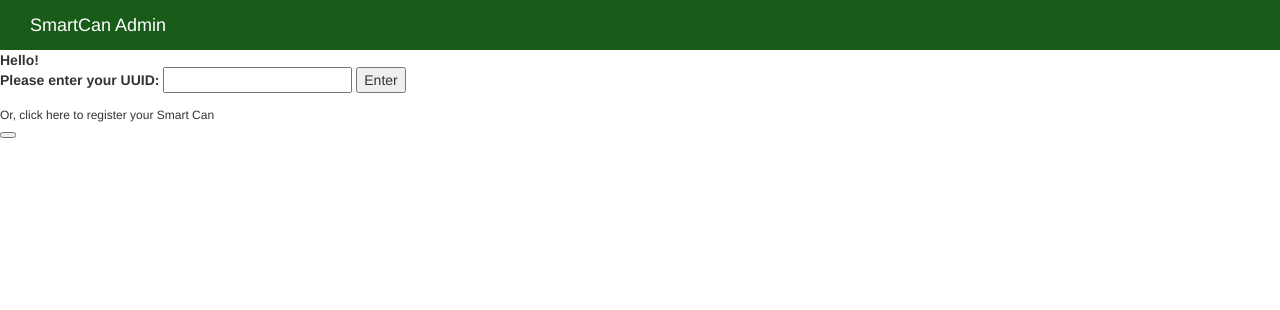
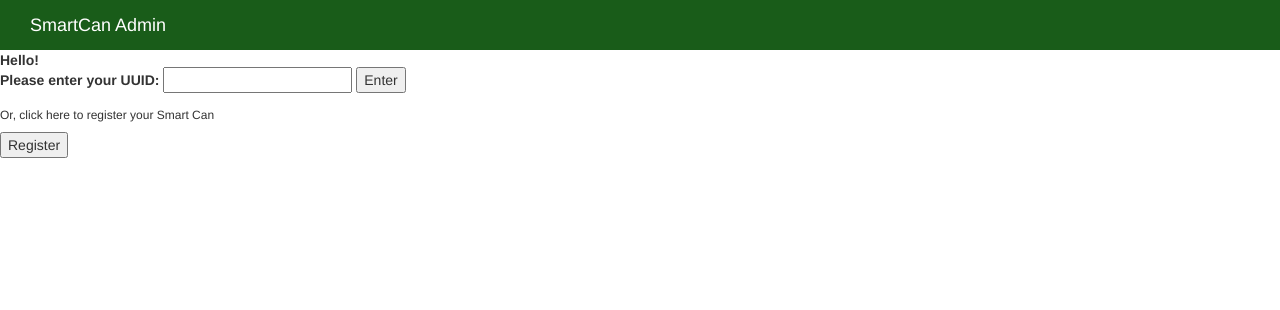
Before and after one commit to dcl67/SmartCanAPI, a Django app: page /config/ in a window 1280 px wide. Shown: the top 310 px of the page. Run offline with Django 3.2, Linux system fonts and the light colour scheme; some libraries are stand-ins or nearby versions.

Commit message:
Fixed register button hiccup

```diff
--- a/django/Config/templates/landing.html
+++ b/django/Config/templates/landing.html
@@ -40,7 +40,7 @@
     </form>
 
     <p><h6>Or, click here to register your Smart Can</h6></p>
-    <p><button onclick="location.href = '/config/register/'"Register</p>
+    <p><button onclick="location.href = '/config/register/'">Register</button></p>
 <!-- </body>
 
 <div class="footer">
```
